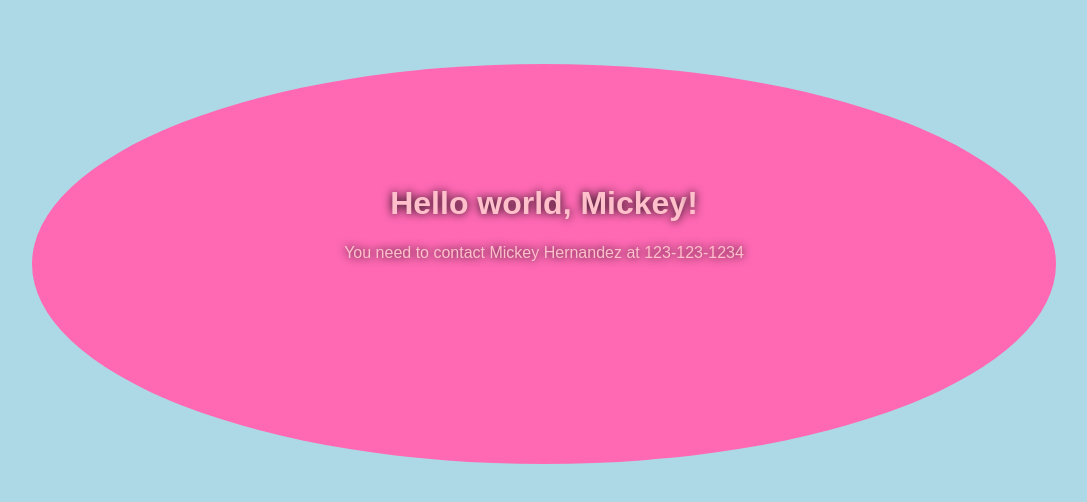
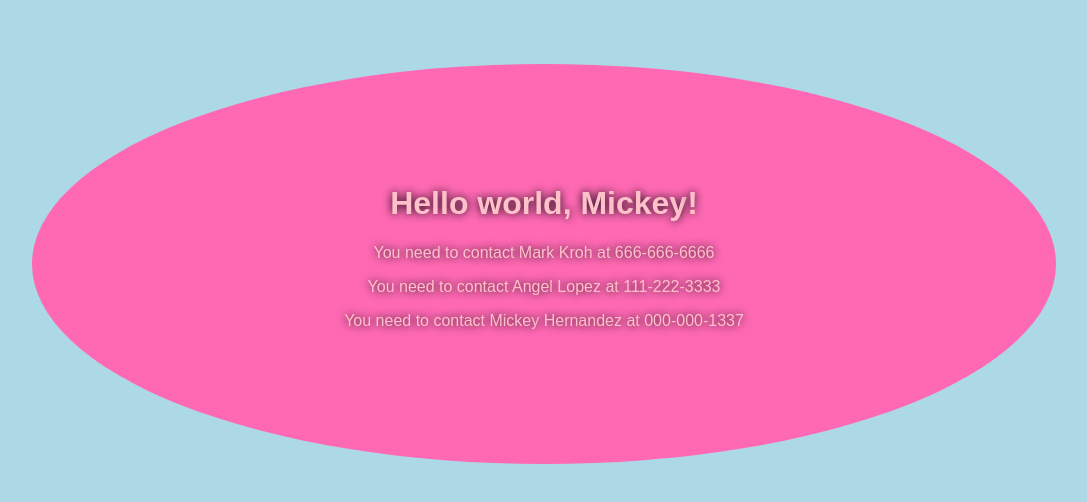
Before and after one commit to MickeyH98/ReactChallenges, a React (Create React App) app in the folder week10challenge/: page / in a window 1280 px wide. Shown: the top 502 px of the page, without its empty margins (96-1183 px from the left). Built offline with nearby package versions, Linux system fonts and the light colour scheme.

Commit message:
hard commit

```diff
--- a/week10challenge/src/App.js
+++ b/week10challenge/src/App.js
@@ -1,15 +1,44 @@
 import React, { Component } from 'react';
 import './App.css';
+import Persons from "./Persons";
 import Head from "./Head";
-import Persons from "./Persons";
 
 class App extends Component {
+  constructor(){
+    super();
+    this.state = {
+      contactArray : [
+        {
+          fname: "Mark",
+          lname: "Kroh",
+          phone: "666-666-6666"
+        },
+        {
+          fname: "Angel",
+          lname: "Lopez",
+          phone: "111-222-3333"
+        },
+        {
+          fname: "Mickey",
+          lname: "Hernandez",
+          phone: "000-000-1337"
+        }
+      ]
+    }
+  }
+  render() {
 
-  render() {
+    var ContactLister = this.state.contactArray.map(function(person){
+      return (
+        <Persons fname={person.fname} lname={person.lname} phone={person.phone} />
+      )
+    }
+  )
+
     return (
       <div className="App">
         <Head name="Mickey"/>
-        <Persons fname="Mickey" lname="Hernandez" phone="123-123-1234" />
+        {ContactLister}
       </div>
     );
   }
@@ -17,6 +46,4 @@ class App extends Component {
 
 export default App;
 
-
-
-// MEDIUM: Create a child Contact component inside the original component you created that you pass in a firstName, lastName, and phoneNumber and print out "You need to contact {firstName} {lastName} at {phoneNumber}
+//HARD: Using an array of contacts, loop through each one and create a new Contact component for each.
```
